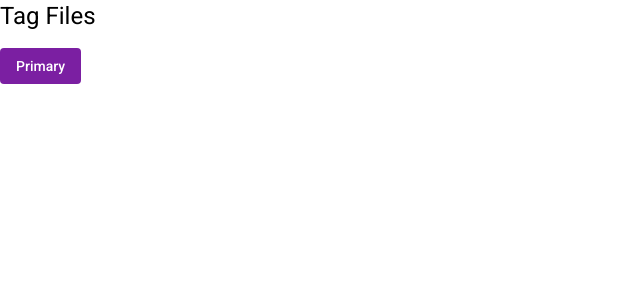
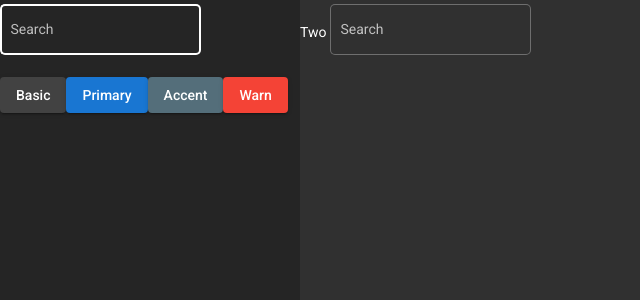
Before and after one commit to MikD1/TagFiles, an Angular app: page / in a window 1280 px wide. Shown: the top 300 px of the page, without its empty margins (0-640 px from the left). Built offline with nearby package versions, Linux system fonts and the light colour scheme.

Commit message:
Implement custom theme

```diff
--- a/angular.json
+++ b/angular.json
@@ -55,7 +55,7 @@
                             "src/assets"
                         ],
                         "styles": [
-              "./node_modules/@angular/material/prebuilt-themes/purple-green.css",
+                            "src/theme.scss",
                             "src/styles.scss"
                         ],
                         "scripts": []
--- a/src/app/app.component.html
+++ b/src/app/app.component.html
@@ -1,3 +1,24 @@
-<h1>Tag Files</h1>
-<button mat-flat-button color="primary">Primary</button>
-<router-outlet></router-outlet>
+<div class="wrapper">
+    <div class="panel">
+        <mat-form-field appearance="outline">
+            <mat-label>Search</mat-label>
+            <input matInput>
+        </mat-form-field>
+
+        <div>
+            <button mat-raised-button>Basic</button>
+            <button mat-raised-button color="primary">Primary</button>
+            <button mat-raised-button color="accent">Accent</button>
+            <button mat-raised-button color="warn">Warn</button>
+        </div>
+    </div>
+    <div>
+        Two
+        <mat-form-field appearance="outline">
+            <mat-label>Search</mat-label>
+            <input matInput>
+        </mat-form-field>
+    </div>
+</div>
+
+<!-- <router-outlet></router-outlet> -->
--- a/src/app/app.component.scss
+++ b/src/app/app.component.scss
@@ -0,0 +1,9 @@
+.wrapper {
+    display: grid;
+    grid-template-columns: 300px 1fr;
+    height: 100%;
+}
+
+.panel {
+    background-color: #252525;
+}
--- a/src/index.html
+++ b/src/index.html
@@ -12,7 +12,7 @@
     <link href="https://fonts.googleapis.com/icon?family=Material+Icons" rel="stylesheet">
 </head>
 
-<body class="mat-typography">
+<body class="mat-typography mat-app-background">
     <app-root></app-root>
 </body>
 
--- a/src/styles.scss
+++ b/src/styles.scss
@@ -1,3 +1,9 @@
+html,
+body {
+    height: 100%;
+}
 
-html, body { height: 100%; }
-body { margin: 0; font-family: Roboto, "Helvetica Neue", sans-serif; }
+body {
+    margin: 0;
+    font-family: Roboto, "Helvetica Neue", sans-serif;
+}
--- /dev/null
+++ b/src/theme.scss
@@ -0,0 +1,10 @@
+@use '@angular/material'as mat;
+@include mat.core();
+
+$theme-primary: mat.define-palette(mat.$blue-palette, 700);
+$theme-accent: mat.define-palette(mat.$blue-gray-palette, 600);
+
+$theme: mat.define-dark-theme((color: (primary: $theme-primary,
+            accent: $theme-accent)));
+
+@include mat.all-component-themes($theme);
```
Lines whose indentation alone changed are shown as unchanged.
